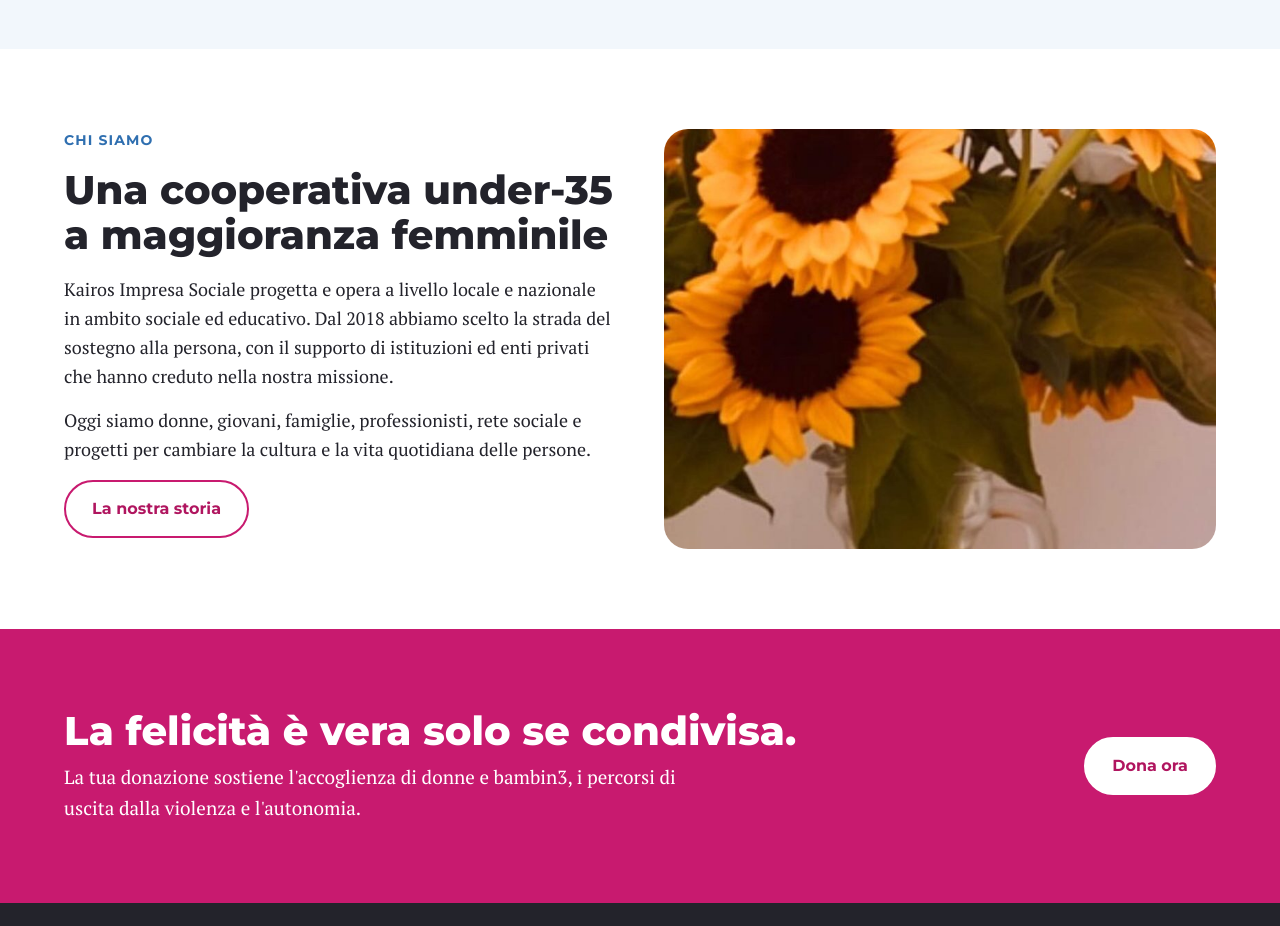
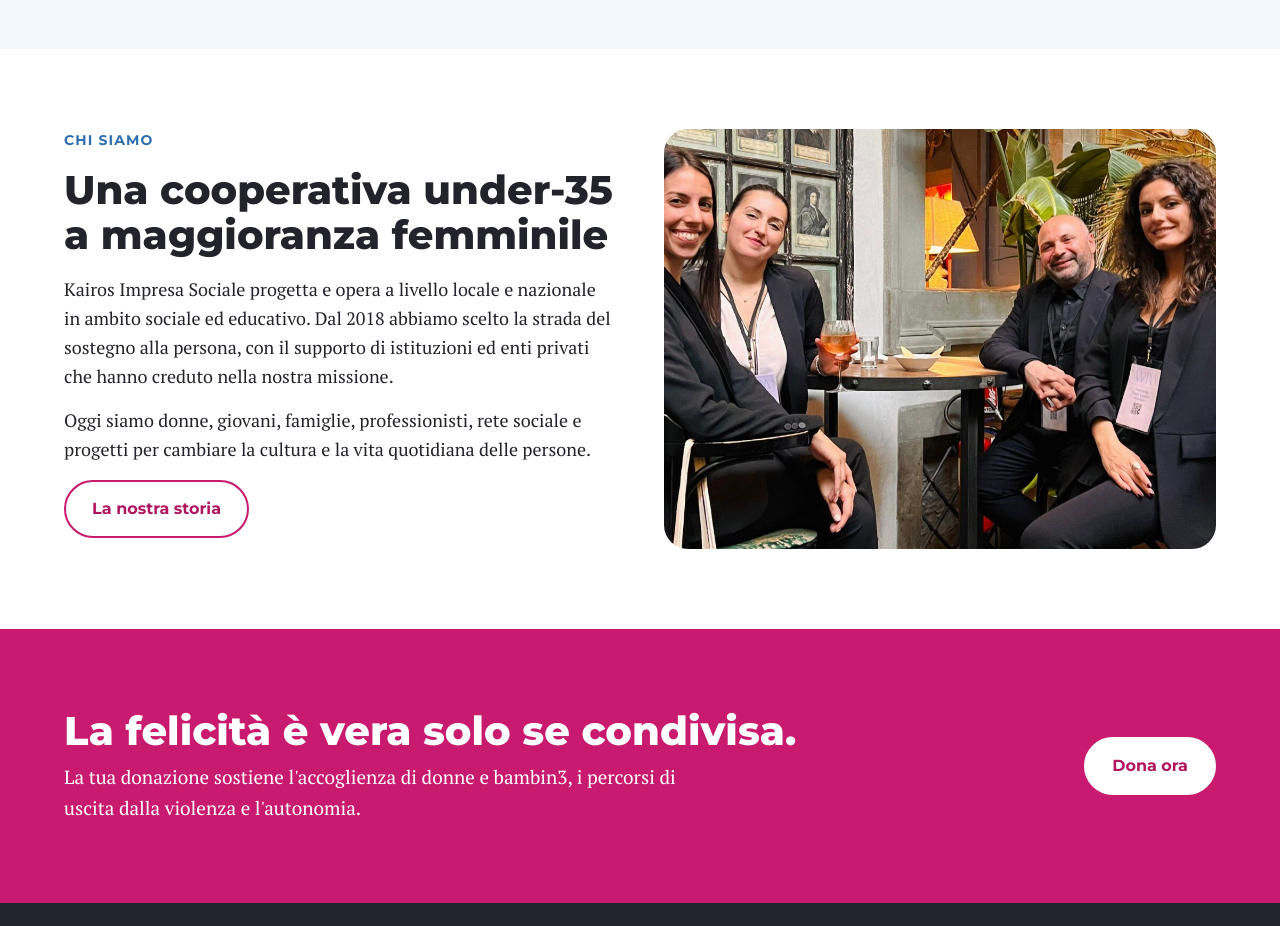
Before and after one commit to vinszizza-lang/florida-rebranding-demo, a plain HTML site: page demo-kairos/index.html in a window 1280 px wide. Shown: the part 2360-3286 px from the top of the page. Drawn offline with Linux system fonts and the light colour scheme.

Commit message:
Home Kairos: foto équipe al posto dei girasoli

```diff
--- a/demo-kairos/index.html
+++ b/demo-kairos/index.html
@@ -40,7 +40,7 @@
 <div class="box"><h3 style="color:var(--blu)">Collettivo</h3><p>Discriminazioni, fragilità e violenza sono responsabilità di tutt*.</p></div>
 </div></div></section>
 <section><div class="wrap two"><div class="prose"><p class="eyebrow">Chi siamo</p><h2>Una cooperativa under-35 a maggioranza femminile</h2><p>Kairos Impresa Sociale progetta e opera a livello locale e nazionale in ambito sociale ed educativo. Dal 2018 abbiamo scelto la strada del sostegno alla persona, con il supporto di istituzioni ed enti privati che hanno creduto nella nostra missione.</p><p>Oggi siamo donne, giovani, famiglie, professionisti, rete sociale e progetti per cambiare la cultura e la vita quotidiana delle persone.</p><a class="btn ghost" href="chi-siamo.html">La nostra storia</a></div>
-<img src="img/girasoli.jpg" alt="Girasoli in un vaso nella casa DaMe" loading="lazy"></div></section>
+<img src="img/team-equipe.jpg" alt="Una parte dell'équipe di Kairos" loading="lazy"></div></section>
 <section class="cta"><div class="wrap"><div><h2>La felicità è vera solo se condivisa.</h2><p>La tua donazione sostiene l'accoglienza di donne e bambin3, i percorsi di uscita dalla violenza e l'autonomia.</p></div><a class="btn white" href="dona.html">Dona ora</a></div></section>
 </main>
 <footer class="site"><div class="wrap">
```
Also changed, not shown: demo-kairos/img/girasoli.jpg (deleted).
